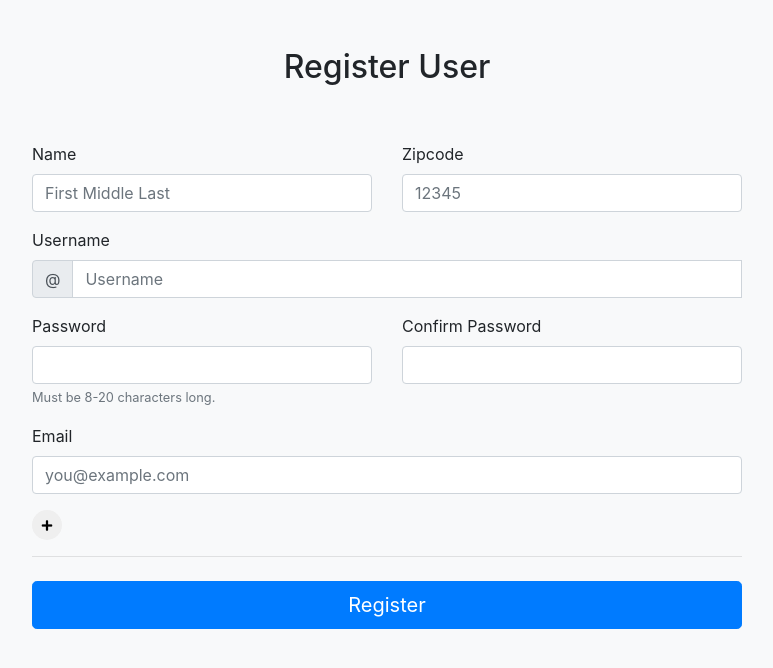
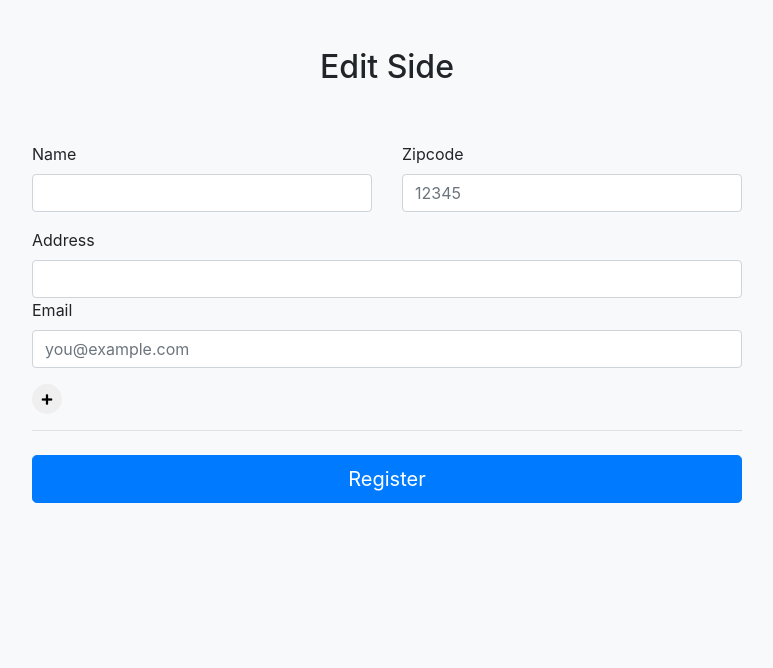
Before and after one commit to kunal1025/Atlanta-Beltline, a Flask app: template templates/auth/edit_site.html in a window 1280 px wide. Shown: the top 668 px of the page, without its empty margins (253-1026 px from the left). Run offline with Flask 2, Linux system fonts and the light colour scheme; the template is opened without the code that fills it, so the values that code supplies are empty; some libraries are stand-ins or nearby versions.

Commit message:
Update edit_site.html

```diff
--- a/templates/auth/edit_site.html
+++ b/templates/auth/edit_site.html
@@ -23,19 +23,19 @@
         }
     </style>
 
-    <title>Register User</title>
+    <title>Admin Edit Side</title>
   </head>
   <body class="bg-light">
       <div class="container">
         <div class="py-5 text-center">
-            <h2>Register User</h2>
+            <h2>Edit Side</h2>
         </div>
         <div class="col-md-8 offset-md-2">
                 <form method='post' class="needs-validation" novalidate>
                     <div class="row">
                         <div class="col-md-6 mb-3">
                             <label for="firstName">Name</label>
-                            <input type="text" class="form-control" name="firstName" id="firstName" placeholder="First Middle Last" value="" required>
+                            <input type="text" class="form-control" name="firstName" id="firstName" placeholder="" value="" required>
                             <div class="invalid-feedback">
                                 Valid first name is required.
                             </div>
@@ -48,7 +48,7 @@
                                 </div>
                             </div>
                     </div>
-                    <div class="mb-3">
+                    <!-- <div class="mb-3">
                         <label for="username">Username</label>
                         <div class="input-group">
                             <div class="input-group-prepend">
@@ -59,23 +59,16 @@
                                 Your username is required.
                             </div>
                         </div>
-                    </div>
+                    </div> -->
                     <div class="row">
-                            <div class="col-md-6 mb-3">
-                                <label for="password">Password</label>
-                                <input type="password" class="form-control" id="password" placeholder="" value="" required>
-                                <small id="passwordHelpInline" class="text-muted">
-                                    Must be 8-20 characters long.
+                            <div class="col-md-12">
+                                <label for="password">Address</label>
+                                <input type="text" class="form-control" id="password" placeholder="" value="" required>
+                                <!-- <small id="passwordHelpInline" class="text-muted"> -->
+                                    <!-- Must be 8-20 characters long. -->
                                 </small>
                                 <div class="invalid-feedback">
                                     Valid password is required.
-                                </div>
-                            </div>
-                            <div class="col-md-6 mb-3">
-                                <label for="passwordConfirm">Confirm Password</label>
-                                <input type="password" class="form-control" id="passwordConfirm" placeholder="" value="" data-match="#password" data-match-error="Whoops, these don't match" required>
-                                <div class="invalid-feedback">
-                                    Valid Confirm Password is required
                                 </div>
                             </div>
                     </div>
```
